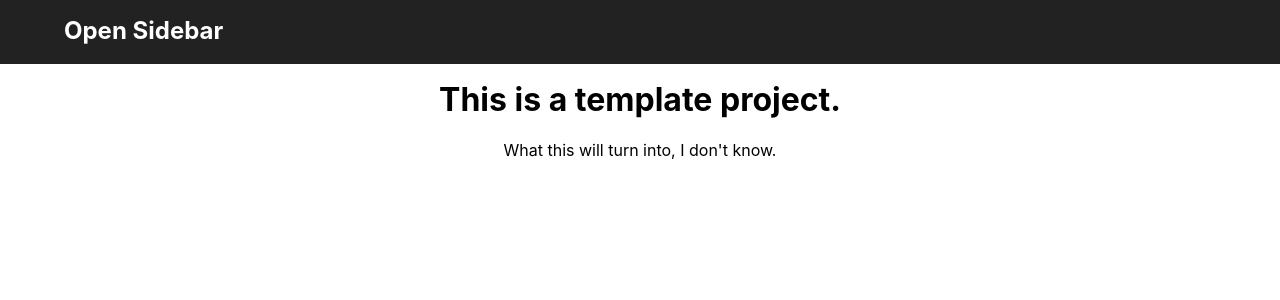
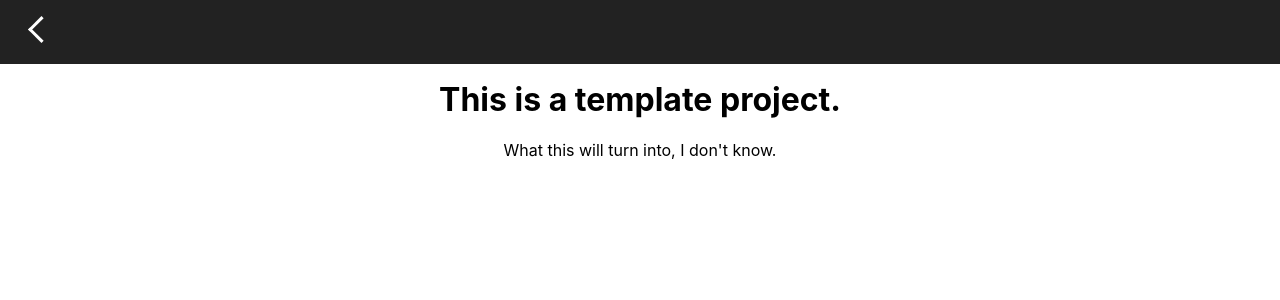
Before and after one commit to Hadeon/july, a React (Create React App) app: page / in a window 1280 px wide. Shown: the top 300 px of the page. Built offline with nearby package versions, Linux system fonts and the light colour scheme.

Commit message:
Replaced the h2 sidebar button with a simple little css arrow;

```diff
--- a/src/components/Header.css
+++ b/src/components/Header.css
@@ -6,13 +6,6 @@
   background-color: #222;
   z-index: 2;
   color: white;
-}
-
-.header-container h2 {
-  margin-top: 1rem;
-  margin-left: 4rem;
-  cursor: pointer;
-  user-select: none;
 }
 
 .side-container {
@@ -33,3 +26,23 @@
   left: -20rem;
   transition: left 1s;
 }
+
+.arrow {
+  border: solid white;
+  border-width: 0 3px 3px 0;
+  display: inline-block;
+  padding: .5rem;
+  cursor: pointer;
+  user-select: none;
+  margin: 1.25rem 0rem 0rem 2rem;
+}
+
+.left {
+  transform: rotate(135deg);
+  transition: transform 1s;
+}
+
+.down {
+  transform: rotate(45deg);
+  transition: transform 1s;
+}
--- a/src/components/Header.js
+++ b/src/components/Header.js
@@ -14,7 +14,7 @@ export default class Header extends Component {
     return (
       <React.Fragment>
         <div className="header-container">
-          <h2 onClick={() => this.openSidebar()}>Open Sidebar</h2>
+          <div onClick={() => this.openSidebar()} className={`arrow ${this.state.clicked ? 'down' : 'left'}`}/>
         </div>
         <div className={`side-container ${this.state.clicked ? 'active' : 'hidden'}`}>
 
```
Also changed, not shown: 1 other file (tests, documents, lock files or other folders).
